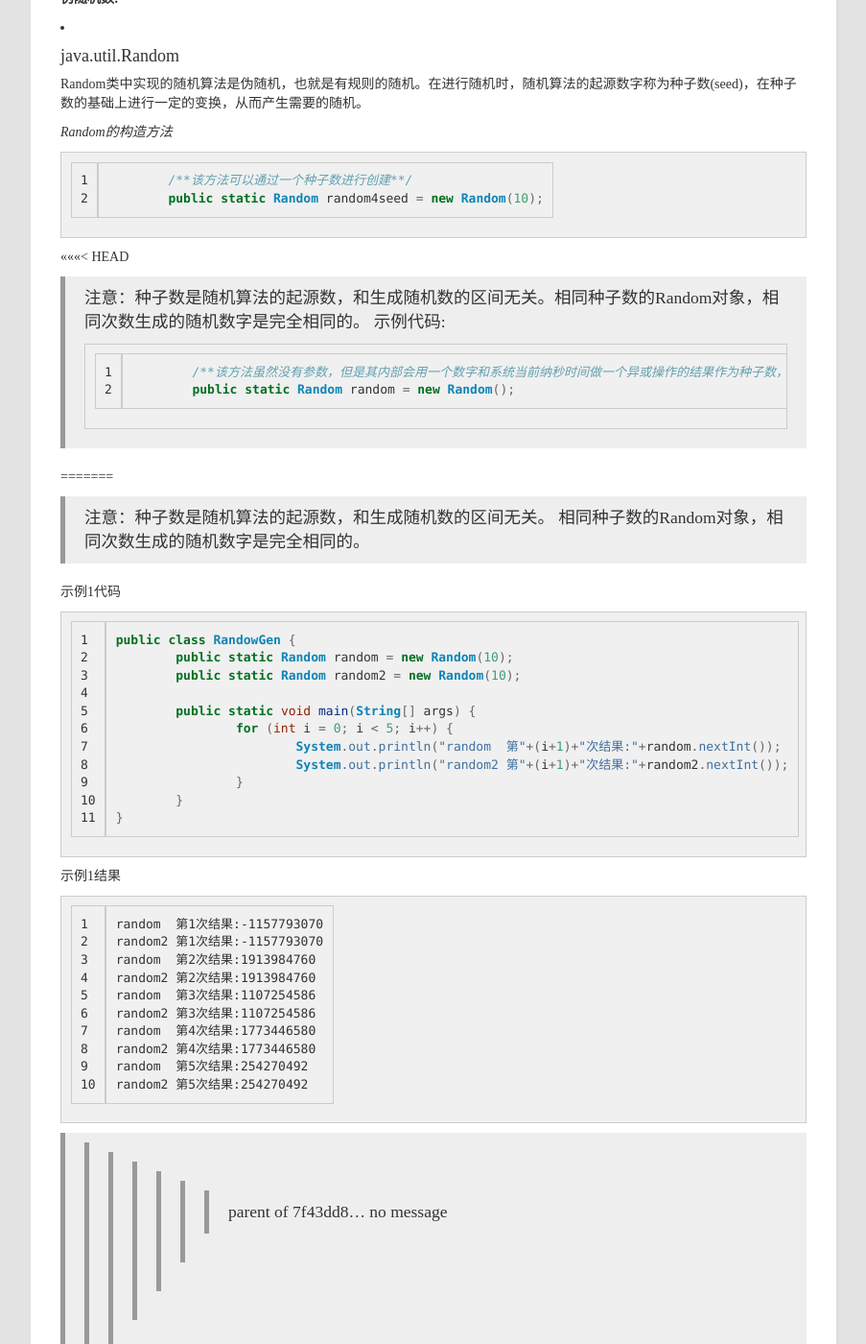
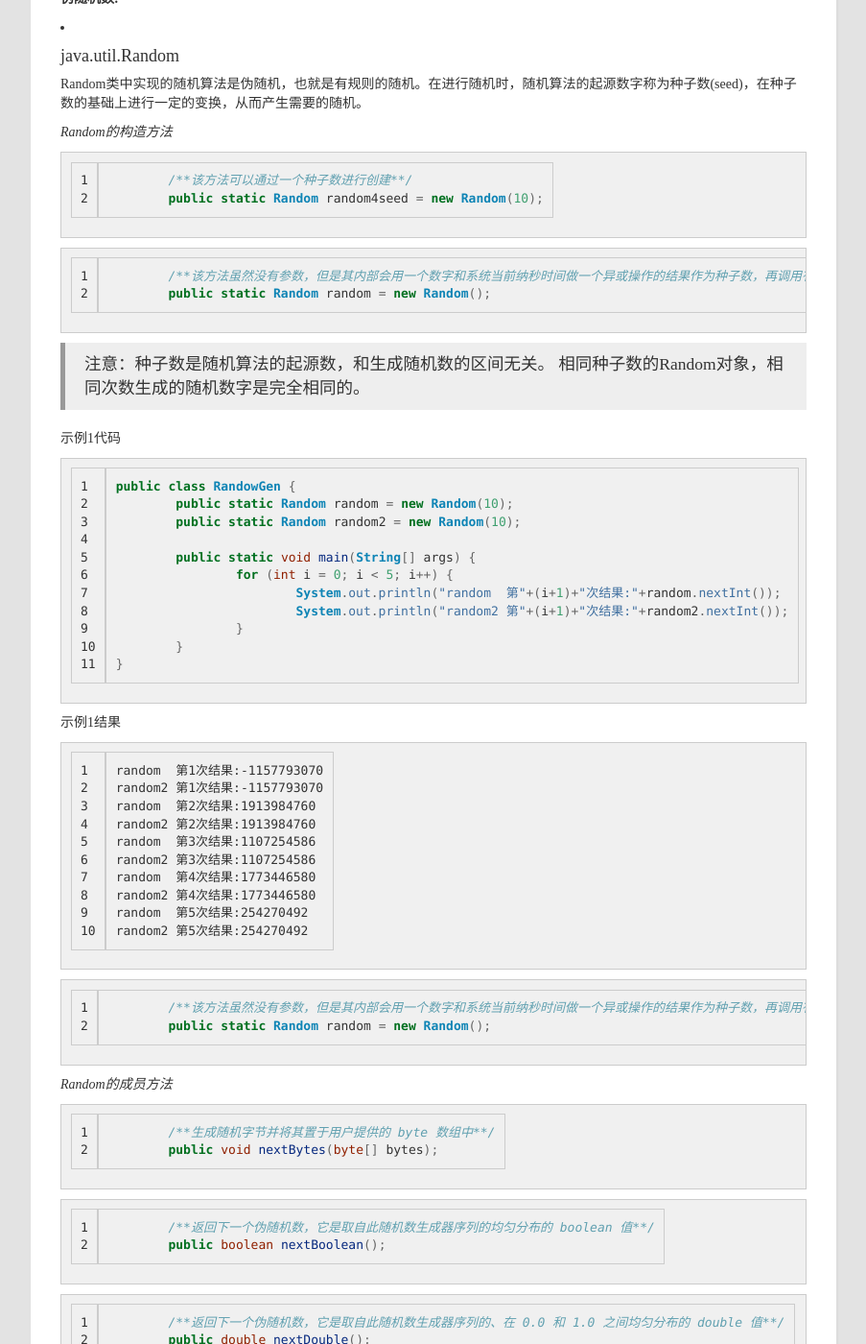
Before and after one commit to tomgg/tomgg.github.io, a Jekyll site: the page built from _posts/2016-07-20-java-random.md, in a window 1280 px wide and 1400 px high, scrolled down 672 px. Shown: the whole window at 96% size, without its empty margins (53-956 px from the left). Built offline with Jekyll 4.4.1, drawn with Linux system fonts in a browser that asks for light colours; nearby versions of some CDN libraries; comment, search, counter and statistics services are not loaded.

Commit message:
no message

````diff
--- a/_posts/2016-07-20-java-random.md
+++ b/_posts/2016-07-20-java-random.md
@@ -47,15 +47,11 @@ _Random的构造方法_
 	public static Random random4seed = new Random(10);
 ```
 
-<<<<<<< HEAD
->注意：种子数是随机算法的起源数，和生成随机数的区间无关。相同种子数的Random对象，相同次数生成的随机数字是完全相同的。
->示例代码:
->``` java
->	/**该方法虽然没有参数，但是其内部会用一个数字和系统当前纳秒时间做一个异或操作的结果作为种子数，再调用有参的构造方法。由于系统时间是一直在变化的，所以基本上得到随机数都是不重复**/
->	public static Random random = new Random();
->```
+``` java
+	/**该方法虽然没有参数，但是其内部会用一个数字和系统当前纳秒时间做一个异或操作的结果作为种子数，再调用有参的构造方法。由于系统时间是一直在变化的，所以基本上得到随机数都是不重复**/
+	public static Random random = new Random();
+```
 
-=======
 >注意：种子数是随机算法的起源数，和生成随机数的区间无关。
 >相同种子数的Random对象，相同次数生成的随机数字是完全相同的。
 
@@ -89,7 +85,6 @@ random2 第4次结果:1773446580
 random  第5次结果:254270492
 random2 第5次结果:254270492
 ```
->>>>>>> parent of 7f43dd8... no message
 
 ``` java
 	/**该方法虽然没有参数，但是其内部会用一个数字和系统当前纳秒时间做一个异或操作的结果作为种子数，再调用有参的构造方法。由于系统时间是一直在变化的，所以基本上得到随机数都是不重复**/
````
